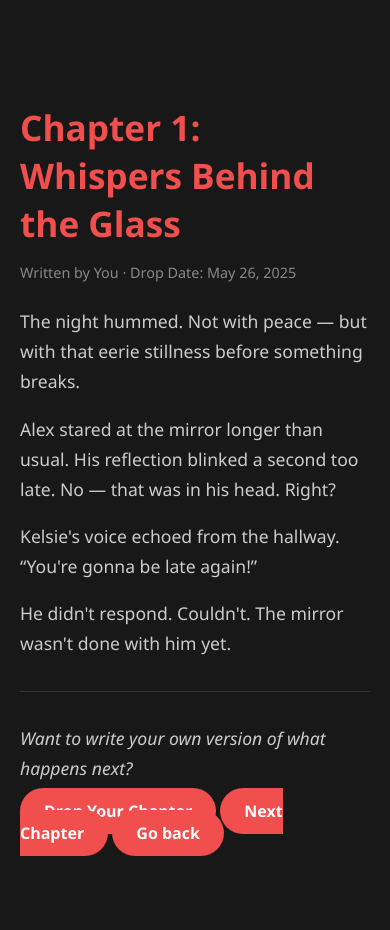
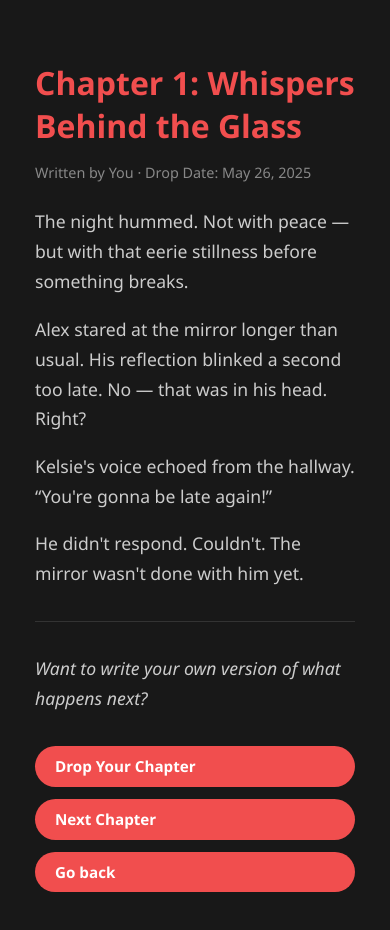
Before and after one commit to Dropout-22/The-Shadow, a plain HTML site: page Chapters/chapter1.html in a window 390 px wide. Drawn offline with Linux system fonts and the light colour scheme.

Commit message:
Refactor button layout in chapters and update styles for better responsiveness

```diff
--- a/Chapters/chapter1.html
+++ b/Chapters/chapter1.html
@@ -18,9 +18,11 @@
       <p>He didn't respond. Couldn't. The mirror wasn't done with him yet.</p>
       <hr>
       <p><em>Want to write your own version of what happens next?</em></p>
-      <a href="../submit.html" class="button">Drop Your Chapter</a>
-      <a href="chapter2.html" class="button">Next Chapter</a>
-      <a href="../chapters.html" class="button">Go back</a>
+      <div class="buttons">
+        <a href="../submit.html" class="button">Drop Your Chapter</a>
+        <a href="chapter2.html" class="button">Next Chapter</a>
+        <a href="../chapters.html" class="button">Go back</a>
+      </div>
     </div>
   </div>
 </body>
--- a/styles.css
+++ b/styles.css
@@ -1,3 +1,4 @@
+/* Base Reset */
 body {
   background-color: #121212;
   color: #eee;
@@ -12,6 +13,7 @@ body {
   text-align: center;
 }
 
+/* Headings and Text */
 h1 {
   font-size: 3rem;
   margin-bottom: 0.2rem;
@@ -28,17 +30,18 @@ p.lead {
 p {
   font-size: 1rem;
   margin-bottom: 1rem;
-  max-width: 400px;
+  max-width: 600px;
   line-height: 1.5;
   color: #ccc;
 }
 
+/* Buttons */
 .buttons {
   display: flex;
+  flex-wrap: wrap;
   gap: 1rem;
+  justify-content: center;
   margin-top: 2rem;
-  flex-wrap: wrap;
-  justify-content: center;
 }
 
 a.button {
@@ -55,15 +58,7 @@ a.button:hover {
   background-color: #d03b3b;
 }
 
-@media (max-width: 480px) {
-  h1 {
-    font-size: 2.2rem;
-  }
-  p.lead {
-    font-size: 1rem;
-  }
-}
-
+/* Chapter Page */
 .chapter-page {
   background-color: #181818;
   color: #e2e2e2;
@@ -74,14 +69,17 @@ a.button:hover {
   max-width: 700px;
   margin: auto;
   text-align: left;
+  padding: 0 20px;
 }
 
+/* Meta Info */
 .meta {
   font-size: 0.9rem;
   color: #888;
   margin-bottom: 1.5rem;
 }
 
+/* Story Text */
 .story-content p {
   font-size: 1.1rem;
   line-height: 1.7;
@@ -94,6 +92,7 @@ a.button:hover {
   border-top: 1px solid #333;
 }
 
+/* Form Page */
 .form-page {
   background-color: #121212;
   color: #eee;
@@ -105,14 +104,15 @@ a.button:hover {
 }
 
 .form-container {
+  width: 100%;
   max-width: 600px;
-  width: 100%;
   background-color: #1f1f1f;
   padding: 2rem;
   border-radius: 12px;
   box-shadow: 0 0 12px rgba(255, 255, 255, 0.05);
 }
 
+/* Form Elements */
 form {
   display: flex;
   flex-direction: column;
@@ -154,6 +154,7 @@ button[type="submit"]:hover {
   background-color: #c73939;
 }
 
+/* Chapter Navigation */
 .nav-page {
   background-color: #121212;
   color: #eee;
@@ -185,3 +186,59 @@ button[type="submit"]:hover {
 .nav-actions {
   margin-top: 3rem;
 }
+
+/* 📱 Mobile First Adjustments */
+@media (max-width: 768px) {
+  body {
+    padding: 16px;
+    text-align: center;
+  }
+
+  h1 {
+    font-size: 2.4rem;
+  }
+
+  p.lead {
+    font-size: 1.1rem;
+  }
+
+  .container {
+    padding: 0 15px;
+  }
+
+  .form-container {
+    padding: 1.5rem;
+  }
+
+  input, textarea {
+    font-size: 0.95rem;
+  }
+
+  a.button {
+    padding: 0.65rem 1.25rem;
+    font-size: 0.95rem;
+  }
+
+  .buttons {
+    flex-direction: column;
+    gap: 0.75rem;
+  }
+}
+
+@media (max-width: 480px) {
+  h1 {
+    font-size: 2rem;
+  }
+
+  p {
+    font-size: 0.95rem;
+  }
+
+  .chapter-list a {
+    font-size: 1rem;
+  }
+
+  button[type="submit"] {
+    font-size: 0.95rem;
+  }
+}
```
Also changed, not shown: Chapters/chapter2.html (+4 -2 lines).
